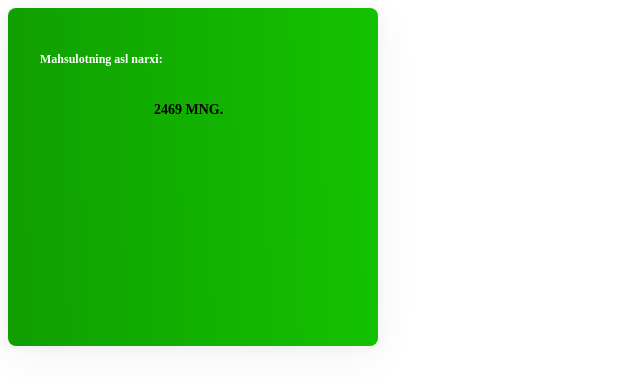
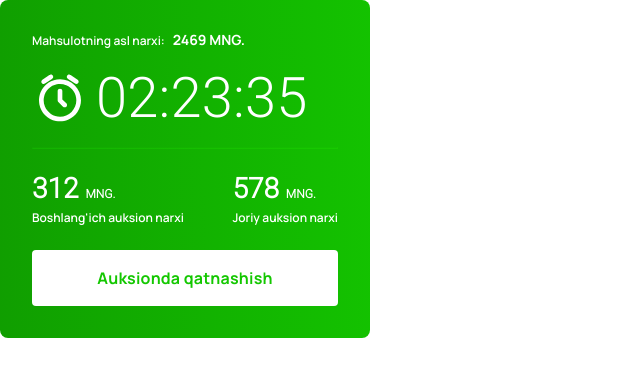
Before and after one commit to Farkhod007/mangu_front, a plain HTML site: page aucsion-data.html in a window 1280 px wide. Shown: the whole page, without its empty margins (0-640 px from the left). Drawn offline with Linux system fonts and the light colour scheme.

Commit message:
update aucsion page

```diff
--- a/assets/css/pages/aucsion-data.css
+++ b/assets/css/pages/aucsion-data.css
@@ -1,37 +1,125 @@
-.aucsion {
+@import url('https://fonts.googleapis.com/css2?family=Manrope:wght@600;700&family=Roboto:ital,wght@0,300;1,700&display=swap');
+:root {
+    "Monrope",
+    "Roboto"
+}
+
+* {
+    margin: 0;
+    padding: 0;
+    box-sizing: border-box;
+    text-decoration: none;
+    list-style: none;
+}
+
+.green-box {
     width: 370px;
     height: 338px;
-    margin-lft: 1175px;
-    margin-tp: 192px;
     background: linear-gradient(88.4deg, #109E00 -0.24%, #14C700 113.01%);
-    box-shadow: 0px 9px 46px rgba(54, 54, 54, 0.06), 0px 1px 11px rgba(52, 52, 52, 0.06);
     border-radius: 8px;
+    padding: 32px;
 }
 
-.text-2 {
-    font-family: Manrope;
+.first {}
+
+.first .second {
+    font-family: "Manrope";
+    font-style: normal;
+    font-weight: 600;
     font-size: 12px;
-    font-weight: 600;
-    width: 138px;
-    height: 16px;
+    line-height: 16px;
     color: #ffffff;
 }
 
-.text {
-    margin-left: 32px;
-    padding-top: 32px;
-    width: 138px;
-    height: 16px;
-}
-
-.text-1 {
-    width: 74px;
-    height: 16px;
-    margin-left: 146px;
-    padding-top: 32px;
+.price {
     font-family: Manrope;
     font-style: normal;
     font-weight: bold;
     font-size: 14px;
     line-height: 16px;
+    color: #ffffff;
+    margin-left: 8px;
 }
+
+.thirt {
+    display: flex;
+    margin-top: 16px;
+    margin-left: 7px;
+}
+
+.fourth {
+    font-family: Roboto;
+    font-style: normal;
+    font-weight: 300;
+    font-size: 56px;
+    line-height: 66px;
+    color: #ffffff;
+    left: 64px;
+    margin-left: 15px;
+    letter-spacing: 0.2px;
+    text-transform: uppercase;
+}
+
+.thirt img {
+    display: block;
+}
+
+.first hr {
+    mix-blend-mode: overlay;
+    opacity: 0.2;
+    margin-top: 16px;
+    color: #ffffff;
+    height: 1px;
+}
+
+.sixth {}
+
+.seventh {
+    display: flex;
+    justify-content: space-between;
+    margin-top: 24px;
+}
+
+.sixth h3 {
+    font-family: Roboto;
+    font-style: normal;
+    font-weight: bold;
+    font-size: 28px;
+    line-height: 32px;
+    color: #FFFFFF;
+}
+
+.sixth h3 span {
+    font-family: Roboto;
+    font-style: normal;
+    font-weight: bold;
+    font-size: 12px;
+    line-height: 32px;
+    color: #FFFFFF;
+}
+
+.sixth p {
+    font-family: Manrope;
+    font-style: normal;
+    font-weight: 600;
+    font-size: 12px;
+    line-height: 16px;
+    color: #FFFFFF;
+}
+
+.green-box button {
+    width: 306px;
+    height: 56px;
+    color: #14C700;
+    padding: 16px 65px;
+    background: #FFFFFF;
+    border-radius: 4px;
+    margin-top: 24px;
+    border: none;
+    font-family: Manrope;
+    font-style: normal;
+    font-weight: bold;
+    font-size: 16px;
+    line-height: 24px;
+    letter-spacing: 0.2px;
+}
--- a/aucsion-data.html
+++ b/aucsion-data.html
@@ -9,13 +9,32 @@
 </head>
 
 <body>
-    <div class="aucsion">
-        <div class="text">
-            <p class="text-2">Mahsulotning asl narxi:</p>
+    <div class="green-box">
+        <div class="first">
+            <div>
+                <p class="second">Mahsulotning asl narxi:<span class="price">2469 MNG.</span></p>
+            </div>
+            <div class="thirt">
+                <img src="../mangu_front/assets/images/product/Vector (1).svg" alt="">
+                <p class="fourth">02:23:35</p>
+            </div>
+            <hr>
+            <div class="seventh">
+                <div class="sixth">
+                    <h3>312 <span>MNG.</span></h3>
+                    <p>Boshlang'ich auksion narxi</p>
+
+                </div>
+                <div class="sixth">
+                    <h3>578 <span>MNG.</span></h3>
+                    <p>Joriy auksion narxi</p>
+                </div>
+            </div>
+
         </div>
-        <div class="text-1">
-            <p class="text-3">2469 MNG.</p>
-        </div>
+        <button>
+            Auksionda qatnashish
+            </button>
     </div>
 </body>
 
```
Also changed, not shown: assets/images/product/Vector (1).svg (added).
